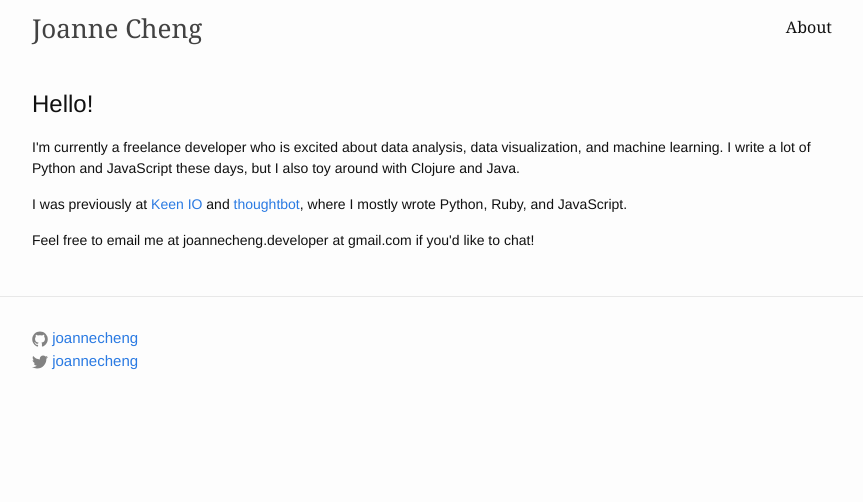
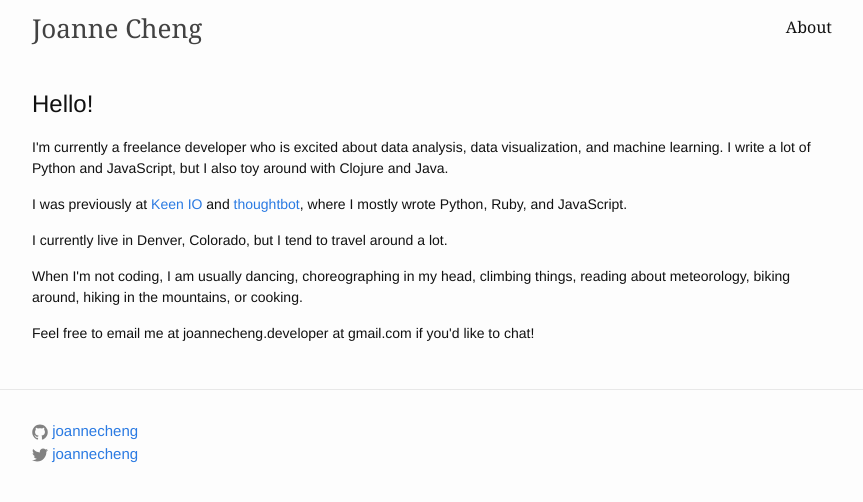
Before and after one commit to joannecheng/joannecheng.github.io, a Jekyll site: the page built from about.html, in a window 1280 px wide. Shown: the top 502 px of the page, without its empty margins (208-1071 px from the left). Built offline with Jekyll 4.4.1, drawn with Linux system fonts in a browser that asks for light colours; nearby versions of some CDN libraries; library files that are not in the unit come from our copies.

Commit message:
update 'about me' page yet again

```diff
--- a/about.html
+++ b/about.html
@@ -7,7 +7,7 @@ permalink: /about/
 <h2>Hello!</h2>
 <div class="f6">
   <p>I'm currently a freelance developer who is excited about data analysis, data visualization, and machine learning.
-  I write a lot of Python and JavaScript these days, but I also toy around with Clojure and Java.
+  I write a lot of Python and JavaScript, but I also toy around with Clojure and Java.
   </p>
 
   <p>I was previously at
@@ -17,6 +17,15 @@ permalink: /about/
   </p>
 
   <p>
+    I currently live in Denver, Colorado, but I tend to travel around a lot.
+  </p>
+
+  <p>
+    When I'm not coding, I am usually dancing, choreographing in my head, climbing things,
+    reading about meteorology, biking around, hiking in the mountains, or cooking.
+  </p>
+
+  <p>
   Feel free to email me at joannecheng.developer at gmail.com if you'd like to chat!
   </p>
 </div>
```
